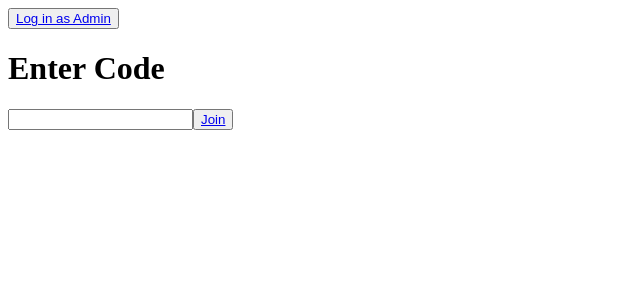
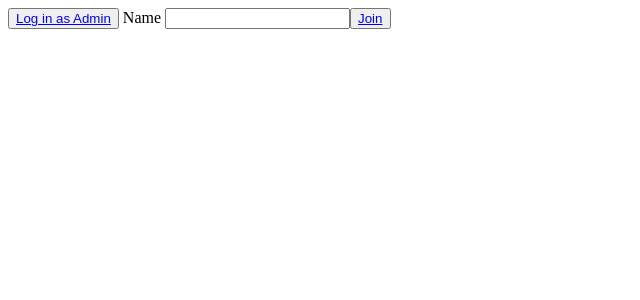
Before and after one commit to abbycayla/summative-ujoin, a Vue app: page / in a window 1280 px wide. Shown: the top 300 px of the page, without its empty margins (0-640 px from the left). Built offline with nearby package versions, Linux system fonts and the light colour scheme; what vue-resource would draw is missing.

Commit message:
added login page

```diff
--- a/src/components/login/EnterCode.vue
+++ b/src/components/login/EnterCode.vue
@@ -1,6 +1,6 @@
 <template>
   <div>
-      <button> <router-link v-bind:to="'/admin-login'"> Log in as Admin </router-link> </button>
+      <button> <router-link v-bind:to="'/'"> Back </router-link> </button>
       <h1> Enter Code </h1>
       <input>
       <button> <router-link v-bind:to="'/all-items-user'"> Join </router-link> </button>
--- a/src/components/login/UserLogin.vue
+++ b/src/components/login/UserLogin.vue
@@ -0,0 +1,20 @@
+<template>
+  <div>
+       <button> <router-link v-bind:to="'/admin-login'"> Log in as Admin </router-link> </button>
+      <label> Name </label>
+      <input>
+      <button> <router-link v-bind:to="'/enter-code'"> Join </router-link> </button>
+  </div>
+</template>
+
+<script>
+
+export default {
+    name: "UserLogin",
+}
+</script>
+
+<style scoped>
+
+
+</style>
--- a/src/main.js
+++ b/src/main.js
@@ -6,6 +6,7 @@ import VueResource from 'vue-resource';
 //LOGIN
 import EnterCode from './components/login/EnterCode.vue';
 import AdminLogin from './components/login/AdminLogin.vue';
+import UserLogin from './components/login/UserLogin.vue';
 
 //USER
 import AllItemsUser from './components/user/AllItemsUser.vue';
@@ -32,6 +33,10 @@ Vue.use(VueResource);
 const routes = [
   {
     path: '/',
+    component: UserLogin,
+  },
+  {
+    path: '/enter-code',
     component: EnterCode,
   },
   {
```
